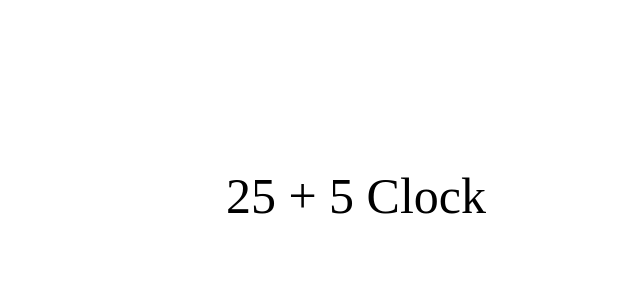
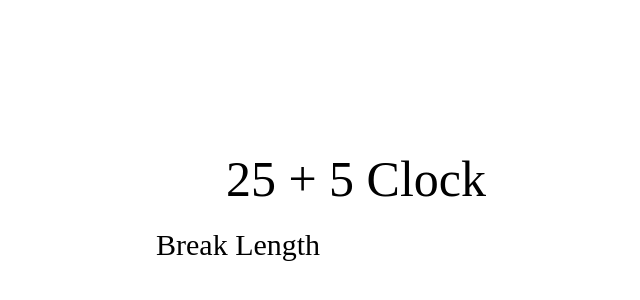
Before and after one commit to attilacs/25-5-clock, a React (Create React App) app: page / in a window 1280 px wide. Shown: the part 184-484 px from the top of the page, without its empty margins (284-924 px from the left). Built offline with nearby package versions, Linux system fonts and the light colour scheme.

Commit message:
Add break label

```diff
--- a/src/components/LengtController.tsx
+++ b/src/components/LengtController.tsx
@@ -1,7 +1,16 @@
 import { LengtControlContainer } from "../styles/LengtControlStyled";
 
-const LengtController = () => {
-  return <LengtControlContainer></LengtControlContainer>;
+interface LengtControllerProps {
+  id: string;
+  label: string;
+}
+
+const LengtController = ({ id, label }: LengtControllerProps) => {
+  return (
+    <LengtControlContainer id={id}>
+      <div>{label}</div>
+    </LengtControlContainer>
+  );
 };
 
 export default LengtController;
--- a/src/components/SettingsContainer.tsx
+++ b/src/components/SettingsContainer.tsx
@@ -4,7 +4,7 @@ import LengtController from "./LengtController";
 const SettingsContainer = () => {
   return (
     <SettingsContainerStyled>
-      <LengtController />
+      <LengtController id="break-label" label="Break Length" />
     </SettingsContainerStyled>
   );
 };
```
